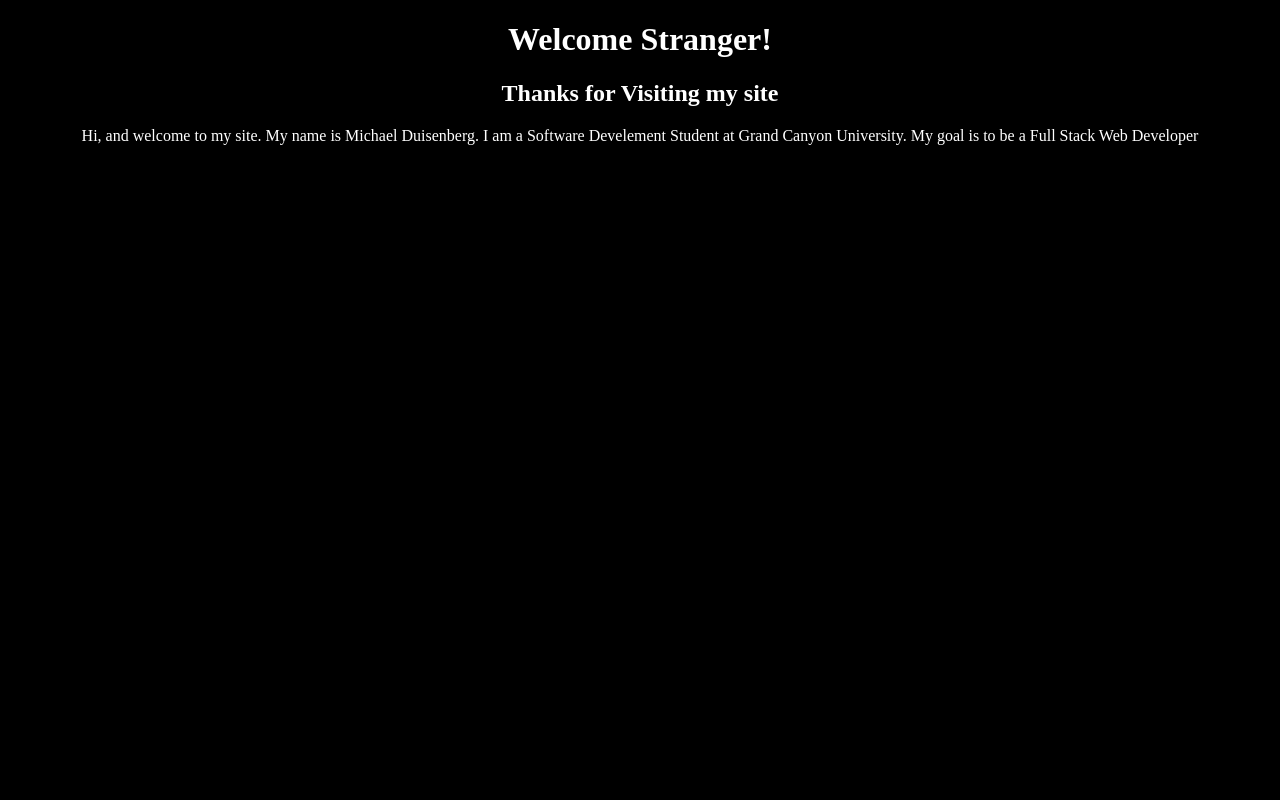
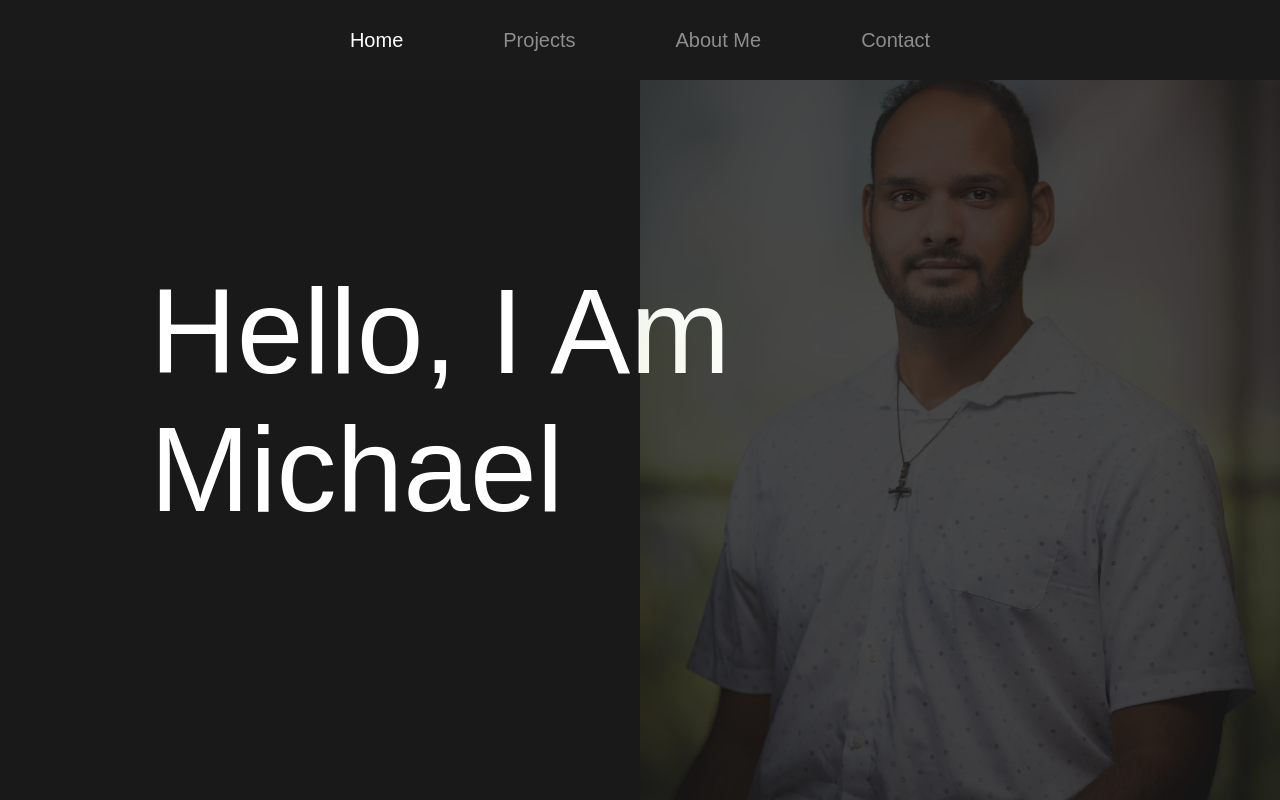
Before and after one commit to MrDuise/Profillio-Site, a plain HTML site: page index.html in a window 1280 px wide. Drawn offline with Linux system fonts and the light colour scheme.

Commit message:
index page update
index page is done

```diff
--- a/index.html
+++ b/index.html
@@ -17,7 +17,7 @@
 <html lang="en">
   <head>
     <meta charset="utf-8" />
-
+	<meta name="viewport" content="width=device-width, initial-scale=1, shrink-to-fit=no">
     <title>Michael's World</title>
     <meta name="description" content="The HTML5 Herald" />
     <meta name="author" content="SitePoint" />
@@ -26,12 +26,20 @@
   </head>
 
   <body>
-    <h1>Welcome Stranger!</h1>
-    <h2>Thanks for Visiting my site</h2>
-    <p>
-      Hi, and welcome to my site. My name is Michael Duisenberg. I am a Software
-      Develement Student at Grand Canyon University. My goal is to be a Full
-      Stack Web Developer
-    </p>
+    <nav class="navbar">
+      <ul class="link-group">
+        <li class="link active"><a href="index.html">Home</a></li>
+        <li class="link"><a href="#">Projects</a></li>
+        <li class="link"><a href="#">About Me</a></li>
+        <li class="link"><a href="#">Contact</a></li>
+      </ul>
+    </nav>
+
+	<section class="welcome-message active">
+    <h1 class="hero-message">hello, i am <br> Michael</h1>
+    <img src="resources/Michael Duisenberg.jpg" class="me-img" alt="">
+</section>
+
+
   </body>
 </html>
--- a/resources/style.css
+++ b/resources/style.css
@@ -1,10 +1,91 @@
-body {
-  text-align: center;
-  background-color: black;
+*{
+    margin: 0;
+    padding: 0;
+    box-sizing: border-box;
 }
 
-h1,
-h2,
-p {
-  color: white;
+body {
+     width: 100%;
+    max-width: 1400px;
+    display: block;
+    margin: auto;
+    min-height: 100vh;
+    background: #191919;
+    font-family: sans-serif;
+	color: white;
 }
+
+/* Narbar Section*/
+.navbar{
+   width: 100%;
+    position: fixed;
+    top: 0;
+    left: 0;
+    display: flex;
+    justify-content: center;
+    align-items: center;
+    z-index: 9;
+    background: #1a1a1a;
+}
+
+.link-group{
+    list-style: none;
+    display: flex;
+}
+.link a{
+	color: white;
+    opacity: 0.5;
+    text-decoration: none;
+    text-transform: capitalize;
+	padding: 10px 30px;
+	margin: 0 20px;
+	line-height: 80px;
+    transition: .5s;
+    font-size: 20px;
+}
+
+.link a:hover, .link.active a{
+    opacity: 1;
+}
+
+
+/* Index Page */
+
+.welcome-message{
+    width: 100%;
+    height: 100vh;
+    padding: 0 150px;
+    display: flex;
+    align-items: center;
+    position: fixed;
+    top: 0;
+    opacity: 0;
+    transition: 1s;
+}
+
+.hero-message{
+    color: #fff;
+    font-size: 120px;
+    text-transform: capitalize;
+    font-weight: 300;
+}
+
+.me-img{
+    position: absolute;
+    top: 0;
+    right: 0;
+    height: 100vh;
+    width: 50%;
+    object-fit: cover;
+    opacity: 0.2;
+}
+
+
+.welcome-message.active,
+.project-section.active,
+.about-section.active,
+.contact-section.active{
+    position: relative;
+    opacity: 1;
+    z-index: 8;
+}
```
Also changed, not shown: resources/Michael Duisenberg.jpg (added), resources/css.png (added), resources/html.png (added), resources/js.png (added), resources/nodejs.png (added), resources/project-1.png (added), resources/project-2.png (added), resources/project-3.png (added), resources/project-4.png (added), resources/reactjs.png (added), resources/this-is-me.jpg (added), 3 other files.
